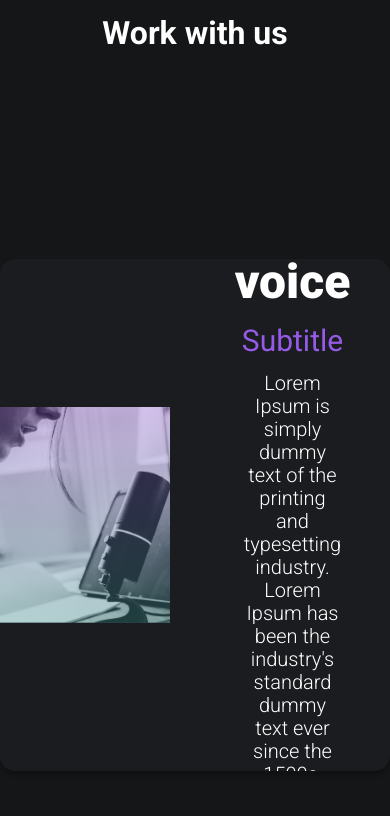
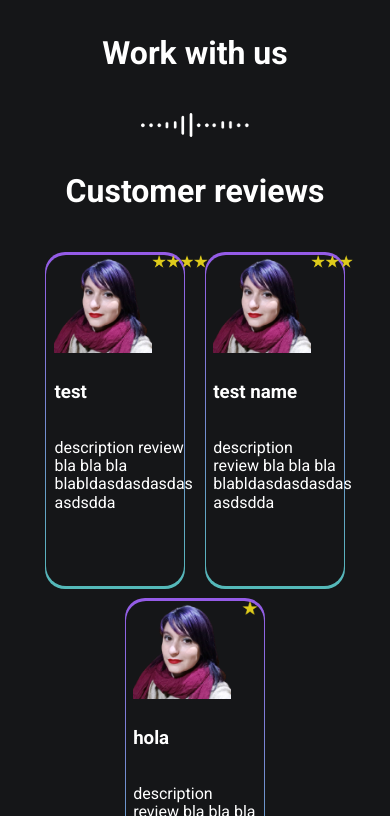
Before and after one commit to 24teamhackaton/marketplace, a React (Create React App) app: page / in a window 390 px wide. Shown: the part 2488-3304 px from the top of the page. Built offline with nearby package versions, Linux system fonts and the light colour scheme.

Commit message:
responsiveness fix

```diff
--- a/src/components/CustomerReviewsSection/CustomerReviewSection.css
+++ b/src/components/CustomerReviewsSection/CustomerReviewSection.css
@@ -22,7 +22,7 @@
     background: var(--gradient);
     border-radius: 20px;
 }
-@media (min-width: 480px) {
+@media (min-width: 380px) {
 
     .customerReviewSection .customerReviewSection-wrapper {
             width: 80%;
--- a/src/components/Layout/Layout.css
+++ b/src/components/Layout/Layout.css
@@ -1,6 +1,11 @@
 main {
-   width: 100%;
+   width: 100vw;
    display: flex;
    justify-content: center;
    align-items: center;
 }
+.wrapper {
+   display: flex;
+   justify-content: center;
+   align-items: center;
+}
--- a/src/components/Layout/Layout.jsx
+++ b/src/components/Layout/Layout.jsx
@@ -8,7 +8,7 @@
     <>
       <Navbar />
       <main className={styles.main}>
-        <div>
+        <div className={styles.wrapper}>
           <Outlet />
         </div>
       </main>
--- a/src/components/Navbar/Navbar.css
+++ b/src/components/Navbar/Navbar.css
@@ -39,7 +39,7 @@
     height: 5vh;
 
 }
-@media screen and (max-width:800px){
+@media screen and (max-width:480px){
     .navBar-elements{
         display: none;
         flex-direction: column;
--- a/src/components/Navbar/Navbar.jsx
+++ b/src/components/Navbar/Navbar.jsx
@@ -4,6 +4,7 @@
 import { Link } from "react-scroll";
 import HamburgerIcon from "./Img-Nav/HamburgerIcon.png";
 import { useState } from "react";
+import Voice from "../../components/Voice/Voice";
 
 const Navbar = () => {
   const [menu, setMenu] = useState(false);
@@ -13,6 +14,7 @@
   }
 
   return (
+    <>
       <header id="NavBar" className="navBar">
         <img className="navBar-logo" alt="company logo " src={logo}></img>
         <div className="navBar-line"></div>
@@ -74,6 +76,8 @@
           </h3>
         </nav>
       </header>
+      <Voice />
+    </>
   );
 };
 
--- a/src/pages/Home/Home.jsx
+++ b/src/pages/Home/Home.jsx
@@ -1,30 +1,26 @@
 import "./Home.css";
-import BestSellersSection  from "../../components/BestSellersSection/BestSellersSection";
+import BestSellersSection from "../../components/BestSellersSection/BestSellersSection";
 import SectionHeading from "../../components/SectionHeading/SectionHeading";
 import InputText from "../../components/InputText/InputText";
-import Voice from "../../components/Voice/Voice";
 import ButtonUp from "../../components/ButtonUp/ButtonUp";
-import Work from "../../components/Work/Work";
 import CustomerReviewsSection from "../../components/CustomerReviewsSection/CustomerReviewsSection";
 import Faqs from "../../components/Faqs/Faqs";
 
 const Home = () => {
   return (
     <>
-      <Voice/>
       <SectionHeading title="Best sellers" />
       <InputText placeholderText="Search" />
-      <BestSellersSection/>
+      <BestSellersSection />
       <SectionHeading title="Work with us" />
-      <Work />
+
       <SectionHeading title="Customer reviews" />
       <CustomerReviewsSection />
       <SectionHeading title="FAQ" />
-      <ButtonUp/>
-      <Faqs/>
+      <ButtonUp />
+      <Faqs />
     </>
-  )
+  );
+};
 
-}
-
-export default Home
+export default Home;
```
Lines whose indentation alone changed are shown as unchanged.
